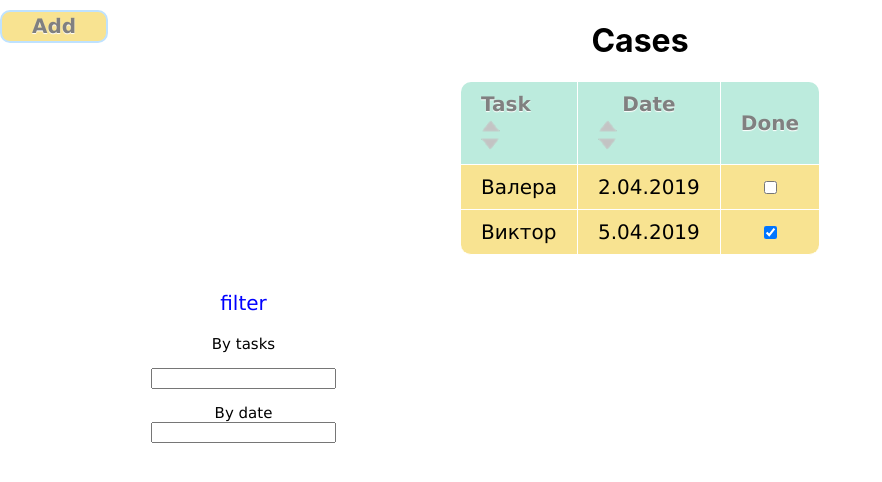
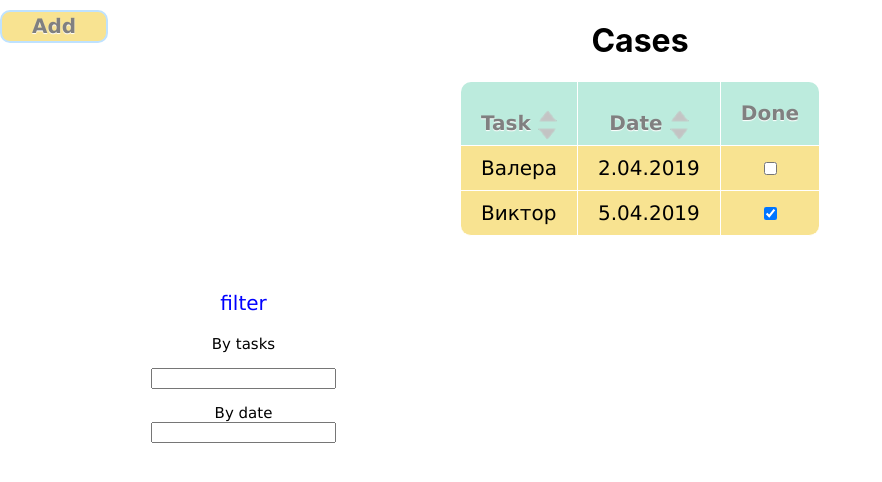
Before and after one commit to slayer110/toDoList, a React (Create React App) app in the folder todo/: page / in a window 1280 px wide. Shown: the top 482 px of the page, without its empty margins (0-882 px from the left). Built offline with nearby package versions, Linux system fonts and the light colour scheme.

Commit message:
format components

```diff
--- a/todo/src/App.css
+++ b/todo/src/App.css
@@ -36,10 +36,12 @@
 
 .styleSort {
     font-family: "Lucida Sans Unicode", "Lucida Grande", Sans-Serif;
-    font-size: 20px;
-    left:20px;
+    position: relative;
+    display: inline-block;
+    top:14px;
+}
 
-}
+
 
 .styleFilter {
     font-family: "Lucida Sans Unicode", "Lucida Grande", Sans-Serif;
@@ -177,21 +179,6 @@ tr td:last-child {
     font-weight: bold;
 }
 
-.byTask {
-    position: relative;
-    display: inline-block;
-    right: 80px;
-    top:50px;
-}
-
-.byDate {
-    position: relative;
-    display: inline-block;
-    left: 50px;
-    top:50px;
-
-}
-
 img {
     cursor: pointer;
     display: block;
--- a/todo/src/App.js
+++ b/todo/src/App.js
@@ -188,6 +188,7 @@ class App extends Component {
       }).sort(this.sorting(sort.type, sort.direction));
     }
     localStorage.setItem('sort', JSON.stringify(this.state.sort));
+    localStorage.clear();
     return arrModified.map(elemCase)
   }
 
@@ -197,7 +198,6 @@ class App extends Component {
           <h1>Cases</h1>
           <Filter filterText={this.filterText} changeDateFilter={this.changeDateForFilter}
                   text={this.state.textFilter}/>
-
           <table>
             <thead>
             <tr>
--- a/todo/src/formSort.js
+++ b/todo/src/formSort.js
@@ -23,11 +23,8 @@ class Sort extends Component {
       return up_arrow
     }
   };
-
-
   render() {
     return <div className='styleSort'>
-      <div>
       <img
         src={this.visibleArrow('Up')}
         onClick={this.props.sortFunc.bind(null, this.props.typeSort, 'Up')}
@@ -36,7 +33,6 @@ class Sort extends Component {
         src={this.visibleArrow('Down')}
         onClick={this.props.sortFunc.bind(null, this.props.typeSort, 'Down')}/>
     </div>
-    </div>
   }
 }
 
```
Lines whose indentation alone changed are shown as unchanged.
